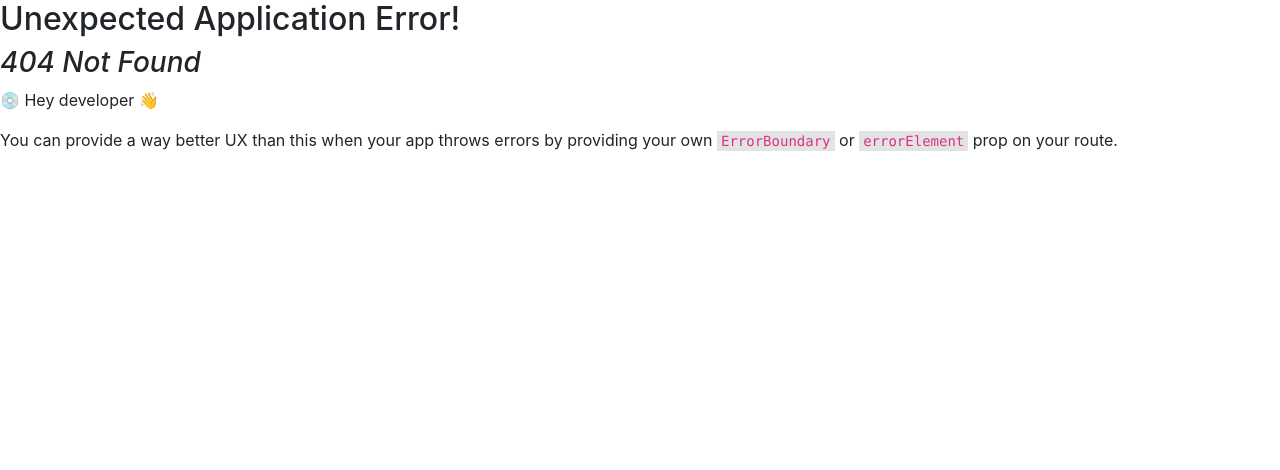
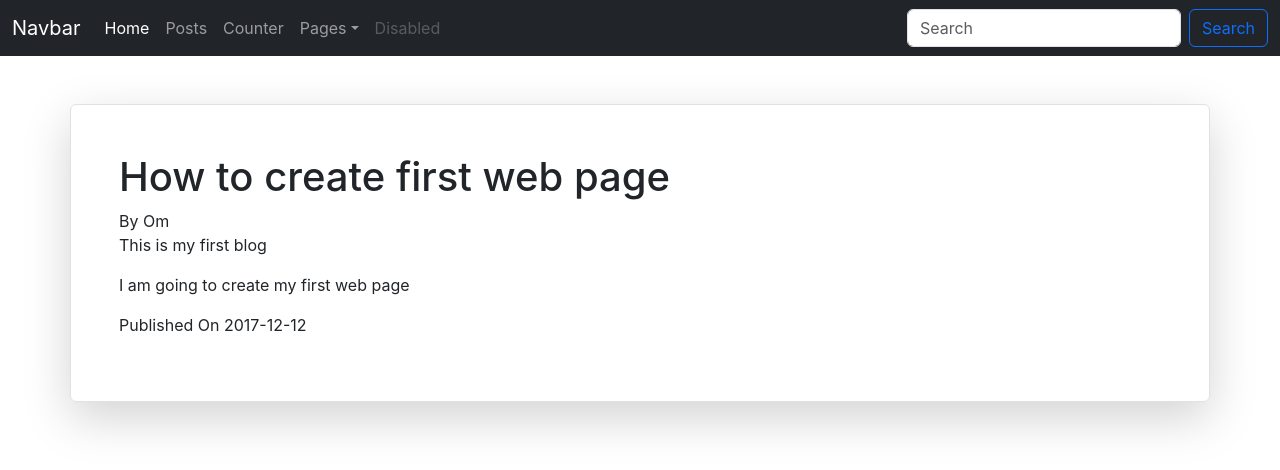
Before and after one commit to omnandurkar/React-Practice-2, a React (Create React App) app: page /post/read/1 in a window 1280 px wide. Before the commit this address had no page. Shown: the top 470 px of the page. Built offline with nearby package versions, Linux system fonts and the light colour scheme.

Commit message:
Applied the avance routing

```diff
--- /dev/null
+++ b/src/configs/blogs-data.json
@@ -0,0 +1,34 @@
+[
+    {
+        "id":1,
+        "title": "How to create first web page",
+        "description":"This is my first blog",
+        "content": "I am going to create my first web page",
+        "author":" Om",
+        "publishedDate":"2017-12-12"
+    },
+    {
+        "id":2,
+        "title": "How to create second web page",
+        "description":"This is my second blog",
+        "content": "I am going to create my second web page",
+        "author":" Sunny",
+        "publishedDate":"2017-11-12"
+    },
+    {
+        "id":3,
+        "title": "How to create third web page",
+        "description":"This is my third blog",
+        "content": "I am going to create my third web page",
+        "author":" Sadanand",
+        "publishedDate":"2017-10-12"
+    },
+    {
+        "id":4,
+        "title": "How to create fourth web page",
+        "description":"This is my fourth blog",
+        "content": "I am going to create my fourth web page",
+        "author":" Pinki",
+        "publishedDate":"2017-09-12"
+    }
+]
--- a/src/view/Posts/Posts.js
+++ b/src/view/Posts/Posts.js
@@ -1,7 +1,19 @@
-import React from 'react'
+import React from 'react';
+import blogData from './../../configs/blogs-data.json';
+import PreviewPostCard from '../../view/PreviewPostCard/PreviewPostCard';
+import Navbar from '../../components/Navbar/Navbar';
 
-export default function Posts() {
-  return (
-    <div>Posts</div>
-  )
+function Posts(){
+    return(
+        <>
+        <Navbar/>
+        <h1 className='p-5 text-center'>Posts</h1>
+        {
+            blogData.map((post, index)=>{
+                return <PreviewPostCard key={index} id={post.id} title={post.title} description={post.description} content={post.content} author={post.author} publishedDate={post.publishedDate} />
+            })
+        }
+        </>
+    )
 }
+export default Posts;
--- /dev/null
+++ b/src/view/PreviewPostCard/PreviewPostCard.js
@@ -0,0 +1,17 @@
+import React from 'react';
+import { Link } from 'react-router-dom';
+
+
+function PreviewPostCard({id, title, author, description}){
+    return(
+        <div className='container m-5 shadow border rounded p-5'>
+        <div className='preview-post-card'>
+        <h2>{title}</h2>
+        <span>By{author}</span>
+        <p>{description}</p>
+        <Link to={`/post/read/${id}`}>Read More</Link>
+        </div>
+        </div>
+    )
+}
+export default PreviewPostCard;
--- /dev/null
+++ b/src/view/ReadPost/ReadPost.js
@@ -0,0 +1,31 @@
+import React, {useState, useEffect} from 'react';
+import { useParams } from 'react-router-dom';
+import blogData from './../../configs/blogs-data.json';
+import Navbar from '../../components/Navbar/Navbar';
+
+function ReadPost(){
+    const { id } = useParams()
+
+    const [post, setPost] = useState({})
+
+    useEffect(()=>{
+        blogData.forEach((postObj)=>{
+            if(postObj.id == id){
+                setPost(postObj)
+            }
+        })
+    }, [id])
+    return(
+        <>
+        <Navbar/>
+        <div className='container mt-5 p-5 border shadow-lg rounded-2  '>
+        <h1>{post.title}</h1>
+        <span>By {post.author}</span>
+        <p>{post.description}</p>
+        <p>{post.content}</p>
+        <p>Published On {post.publishedDate}</p>
+        </div>
+        </>
+    )
+}
+export default ReadPost;
```
Also changed, not shown: src/index.js (+8 -2 lines).
